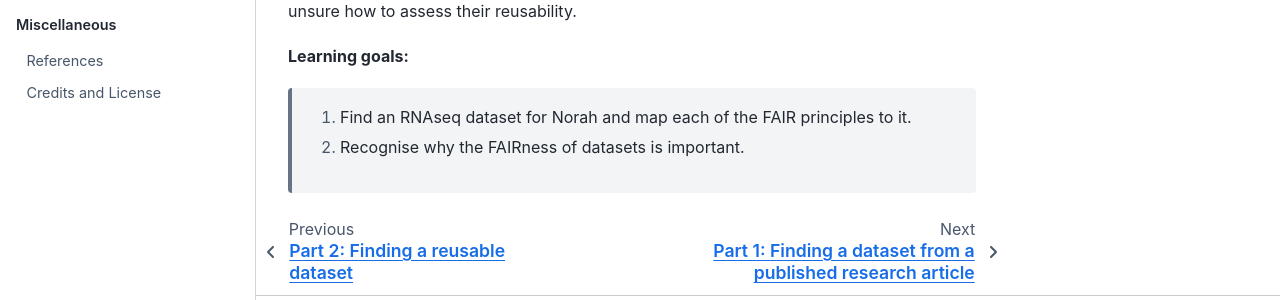
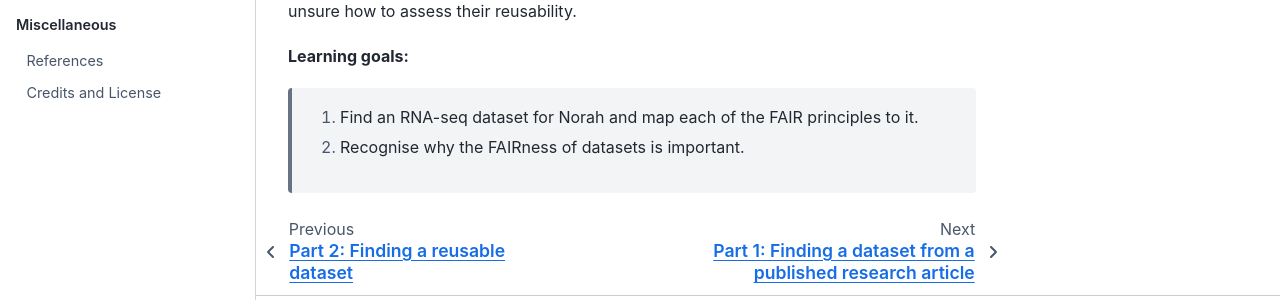
Before and after one commit to PaulaRS/findinding_data, a Jupyter Book: the page built from book/syntax_exercises.md, in a window 1280 px wide and 966 px high. Shown: the part 591-891 px from the top of the window. Built offline with Jupyter Book 1.0.4 settings and Sphinx 7.4.7 and the Sphinx Book theme 1.1.4, drawn with Linux system fonts in a browser that asks for light colours; comment, search, counter and statistics services are not loaded.

Commit message:
Update syntax_exercises.md

```diff
--- a/book/syntax_exercises.md
+++ b/book/syntax_exercises.md
@@ -9,5 +9,5 @@ She is searching for reusable RNA-seq datasets in the literature to support her
 
 **Learning goals:**
 
-> 1. Find an RNAseq dataset for Norah and map each of the FAIR principles to it.
+> 1. Find an RNA-seq dataset for Norah and map each of the FAIR principles to it.
 > 2. Recognise why the FAIRness of datasets is important.
```
